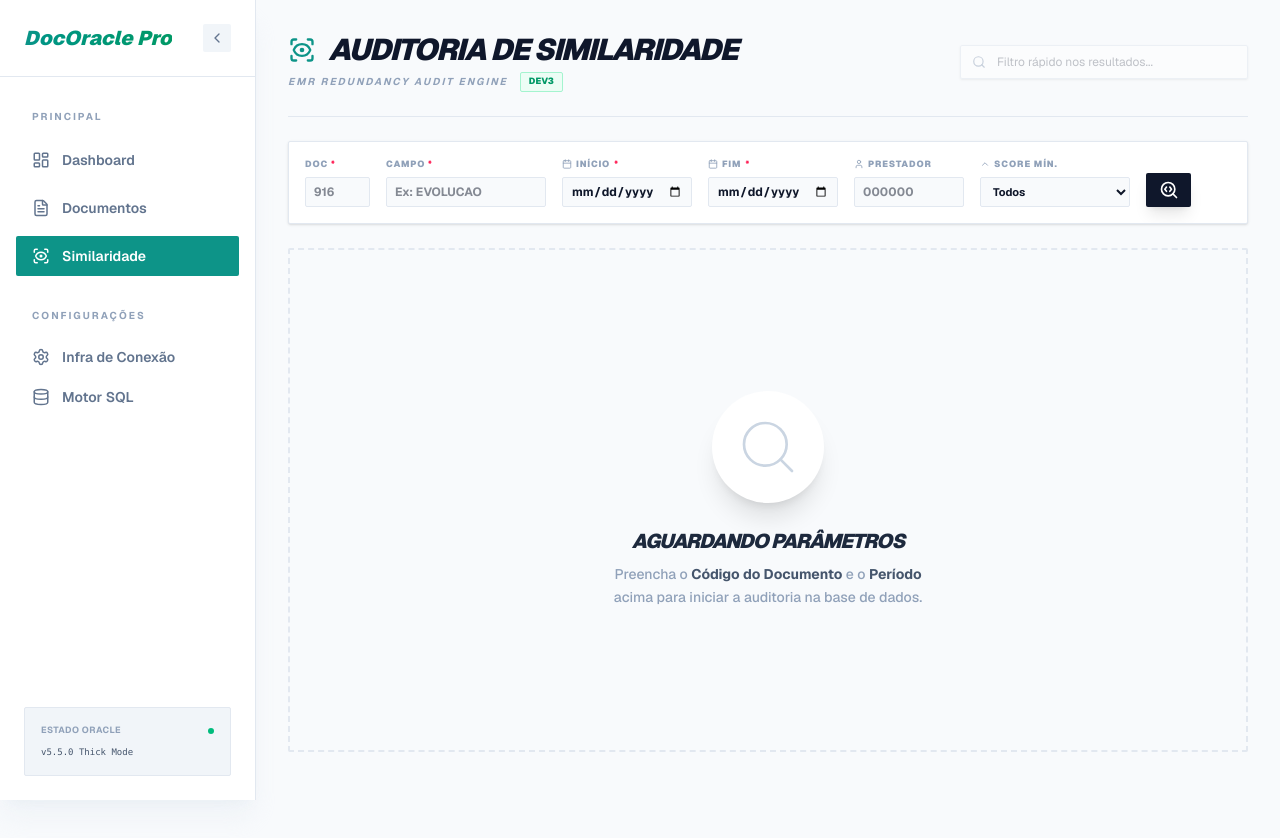
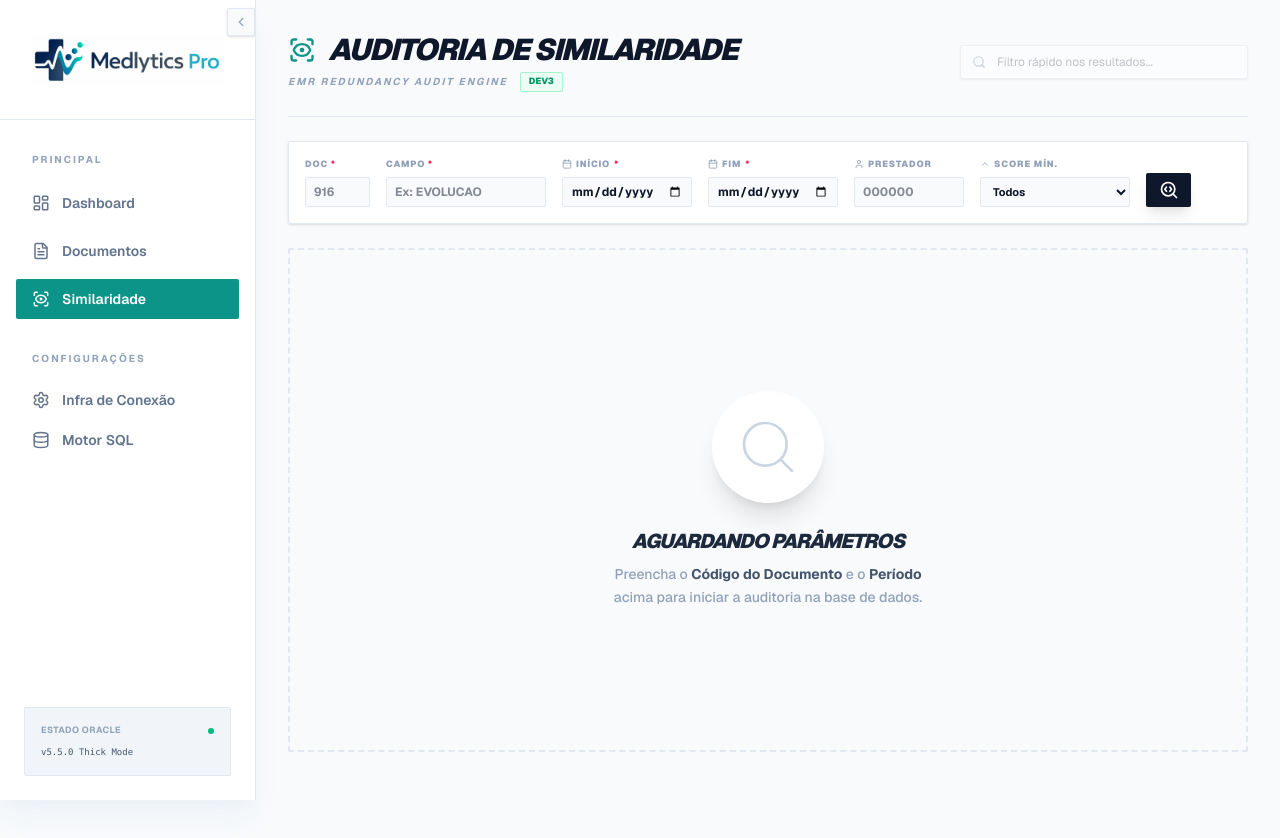
Before and after one commit to wellguedes25/Governanca_de_Documentos, a Next.js app: page /similaridade in a window 1280 px wide. Shown: the top 838 px of the page. Built offline with nearby package versions, Linux system fonts and the light colour scheme.

Commit message:
style: rebranding completo para Medlytics Pro, inclusao de logo e refinamento de UI

```diff
--- a/src/app/layout.tsx
+++ b/src/app/layout.tsx
@@ -16,8 +16,8 @@ const geistMono = Geist_Mono({
 });
 
 export const metadata: Metadata = {
-  title: "DocOracle Pro - Dashboard de Documentos",
-  description: "Monitoramento inteligente de documentos no banco Oracle",
+  title: "Medlytics Pro - Clinical Analytics",
+  description: "Monitoramento e Auditoria Inteligente de Documentos Clínicos",
 };
 
 export default function RootLayout({
--- a/src/app/page.tsx
+++ b/src/app/page.tsx
@@ -215,7 +215,7 @@ export default function Dashboard() {
         <div>
           <h2 className="text-3xl font-black text-slate-900 tracking-tighter uppercase italic flex items-center gap-3">
             <BarChart3 size={32} className="text-[var(--primary)]" />
-            Dashboard Estratégico
+            Medlytics Dashboard
           </h2>
           <p className="text-slate-500 font-medium mt-1 text-sm tracking-tight">Telemetria em tempo real • Oracle DBAMV</p>
         </div>
--- a/src/app/similaridade/page.tsx
+++ b/src/app/similaridade/page.tsx
@@ -497,11 +497,14 @@ export default function SimilaridadePage() {
           <div className="bg-white w-full max-w-6xl h-[85vh] rounded-[var(--radius)] shadow-2xl relative flex flex-col overflow-hidden animate-in zoom-in-95 duration-300">
             <header className="px-8 py-5 border-b border-slate-100 flex items-center justify-between bg-slate-50">
               <div className="flex items-center gap-4">
-                <div className="p-3 bg-[var(--primary)] text-white rounded-[var(--radius)]">
-                  <Split size={20} />
+                <div className="p-3 bg-slate-900 text-white rounded-[var(--radius)] shadow-lg shadow-slate-200">
+                  <ScanEye size={24} />
                 </div>
                 <div>
-                  <h3 className="text-lg font-black text-slate-900 uppercase italic tracking-tighter">Comparação de Evolução</h3>
+                  <h2 className="text-2xl font-black text-slate-900 tracking-tighter uppercase italic flex items-center gap-3">
+                    Medlytics Pro Audit
+                  </h2>
+                  <p className="text-slate-500 font-bold mt-0.5 text-[10px] tracking-[0.2em] uppercase">Auditoria de Similaridade Inteligente • PLN</p>
                   <p className="text-[10px] text-slate-400 font-bold uppercase tracking-widest">
                     Doc: {getVal(comparingDoc, 'DOCUMENTO')} | Similaridade: <b className="text-[var(--primary)]">{(Number(getVal(comparingDoc, 'SCORE')) || 0).toFixed(1)}%</b>
                   </p>
--- a/src/components/Sidebar.tsx
+++ b/src/components/Sidebar.tsx
@@ -11,17 +11,21 @@ export default function Sidebar() {
 
   return (
     <aside className={`${sidebarOpen ? 'w-64' : 'w-20'} bg-white border-r border-[var(--border)] h-screen fixed left-0 top-0 transition-all duration-300 z-50 flex flex-col shadow-xl shadow-slate-200/40 overflow-hidden print:hidden`}>
-      <div className={`p-6 border-b border-[var(--border)] flex items-center ${sidebarOpen ? 'justify-between' : 'justify-center'}`}>
-        {sidebarOpen && (
-          <h1 className="text-xl font-black bg-gradient-to-r from-[var(--primary)] to-emerald-600 bg-clip-text text-transparent italic animate-in slide-in-from-left-2 transition-all">
-            DocOracle Pro
-          </h1>
-        )}
+      <div className={`p-5 py-8 border-b border-[var(--border)] flex flex-col items-center justify-center min-h-[120px] relative`}>
+        <div className={`flex items-center justify-center transition-all duration-500 ${sidebarOpen ? 'w-48' : 'w-12'} animate-in zoom-in-95`}>
+           <img
+             src="/brand/logo.png"
+             alt="Medlytics Pro"
+             className="w-full h-auto object-contain transition-transform hover:scale-105 duration-300"
+           />
+        </div>
+
         <button
           onClick={() => setSidebarOpen(!sidebarOpen)}
-          className="p-1.5 rounded-[var(--radius)] bg-[var(--accent)] text-slate-500 hover:text-[var(--primary)] transition-colors"
+          className="absolute -right-0 top-2 p-1.5 rounded-l-[var(--radius)] bg-slate-50 border border-slate-200 text-slate-400 hover:text-[var(--primary)] transition-all shadow-sm hover:translate-x-[-2px]"
+          title={sidebarOpen ? "Recolher Menu" : "Expandir Menu"}
         >
-          {sidebarOpen ? <ChevronLeft size={16} /> : <ChevronRight size={16} />}
+          {sidebarOpen ? <ChevronLeft size={14} /> : <ChevronRight size={14} />}
         </button>
       </div>
 
```
Also changed, not shown: public/brand/logo.png (added), public/brand/logo2.png (added).
